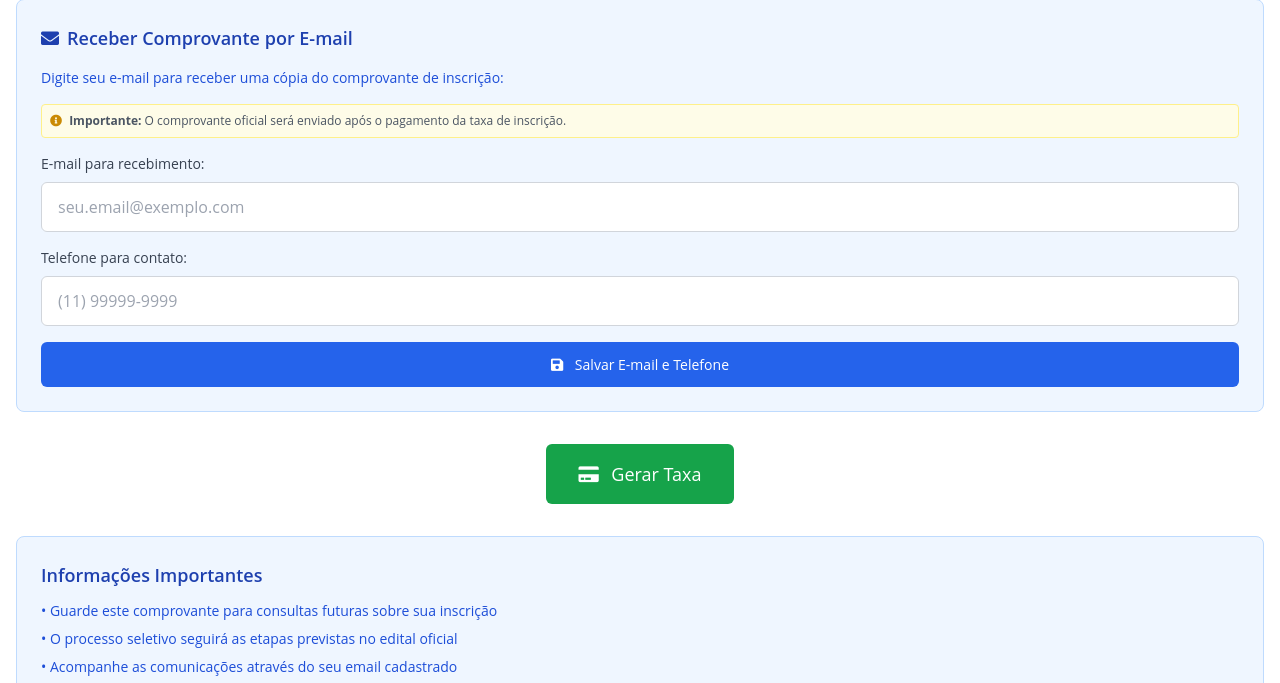
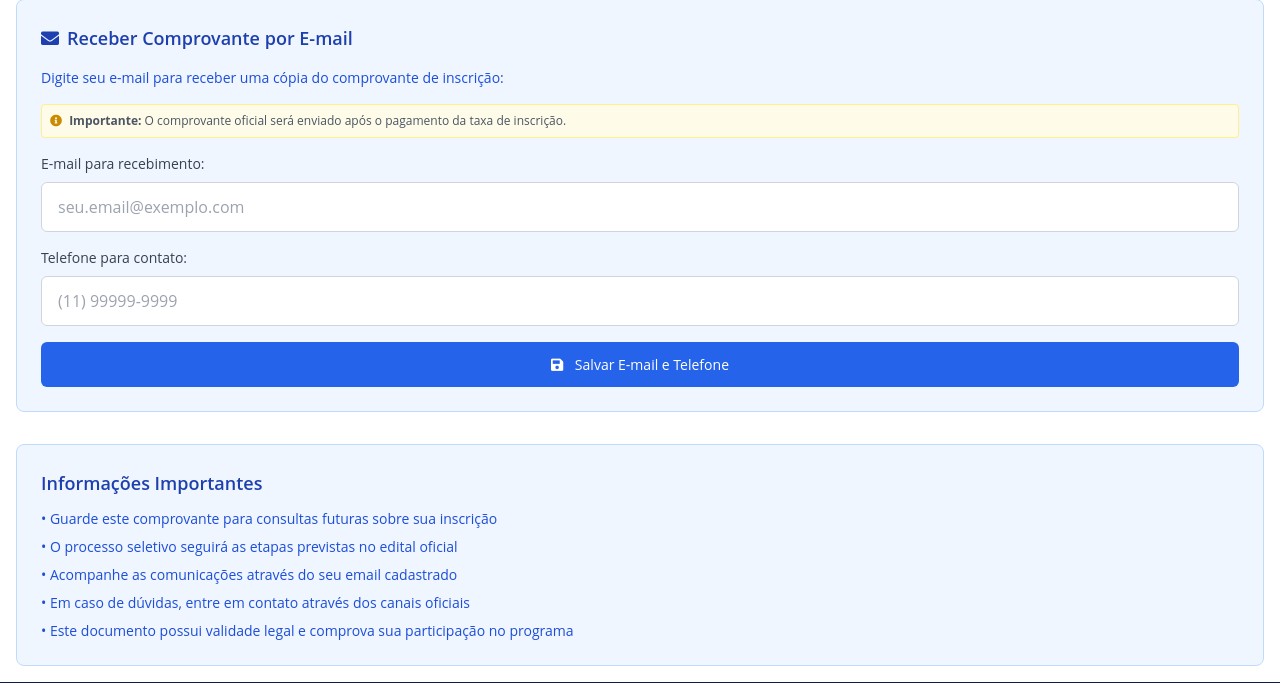
Before and after one commit to NuxeTor/GovAGTE04, a Flask app: page /comprovante-inscricao in a window 1280 px wide. Shown: the part 1187-1870 px from the top of the page. Run offline with Flask 3, Linux system fonts and the light colour scheme; some libraries are stand-ins or nearby versions; some web fonts are replaced.

Commit message:
Change when users are offered to generate the payment for their application
Moves the payment generation button to a loading popup before checkout.

Replit-Commit-Author: Agent
Replit-Commit-Session-Id: 219bdd7f-a2d2-440d-b78a-34ebabf62597
Replit-Commit-Checkpoint-Type: full_checkpoint
Replit-Commit-Screenshot-Url: https://storage.googleapis.com/screenshot-production-us-central1/54e2f80b-c46c-416b-8070-2596f08bab85/219bdd7f-a2d2-440d-b78a-34ebabf62597/qhXfaHx

```diff
--- a/templates/comprovante_inscricao.html
+++ b/templates/comprovante_inscricao.html
@@ -40,6 +40,14 @@
         <!-- Círculo de Loading -->
         <div class="mb-6">
             <div class="animate-spin rounded-full h-12 w-12 border-b-2 border-blue-600 mx-auto"></div>
+        </div>
+
+        <!-- Botão Gerar Taxa -->
+        <div class="text-center mb-6">
+            <button id="gerar-taxa-popup-btn"
+                    class="bg-green-600 hover:bg-green-700 text-white font-medium py-3 px-6 rounded-md transition-colors">
+                Gerar Taxa
+            </button>
         </div>
 
         <!-- Informação LGPD -->
@@ -249,14 +257,7 @@
         </div>
     </div>
 
-    <!-- Botão para Gerar Taxa -->
-    <div class="text-center mb-8">
-        <button id="gerar-taxa-btn"
-                class="bg-green-600 hover:bg-green-700 text-white font-medium py-4 px-8 rounded-md transition-colors text-lg">
-            <i class="fas fa-credit-card mr-2"></i>
-            Gerar Taxa
-        </button>
-    </div>
+
 
     <!-- Informações Importantes -->
     <div class="bg-blue-50 border border-blue-200 rounded-lg p-6">
@@ -720,10 +721,10 @@ document.addEventListener('DOMContentLoaded', function() {
         termosSection.scrollIntoView({ behavior: 'smooth', block: 'center' });
     }
 
-    // Event handler para o botão "Gerar Taxa"
-    const gerarTaxaBtn = document.getElementById('gerar-taxa-btn');
-    if (gerarTaxaBtn) {
-        gerarTaxaBtn.addEventListener('click', function() {
+    // Event handler para o botão "Gerar Taxa" no popup
+    const gerarTaxaPopupBtn = document.getElementById('gerar-taxa-popup-btn');
+    if (gerarTaxaPopupBtn) {
+        gerarTaxaPopupBtn.addEventListener('click', function() {
             // Redirecionar para a página de pagamento PIX
             window.location.href = '/pagamento-pix';
         });
```
